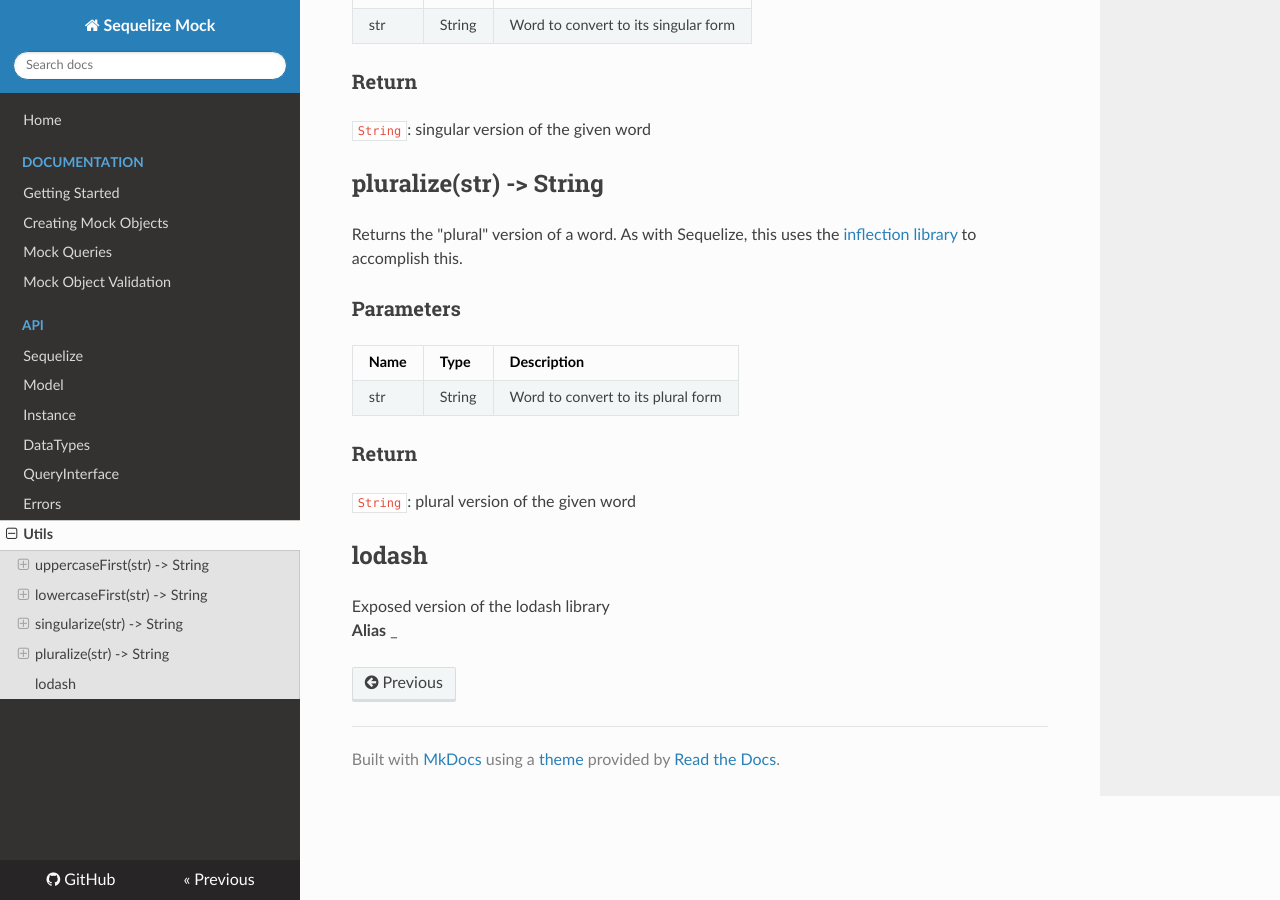
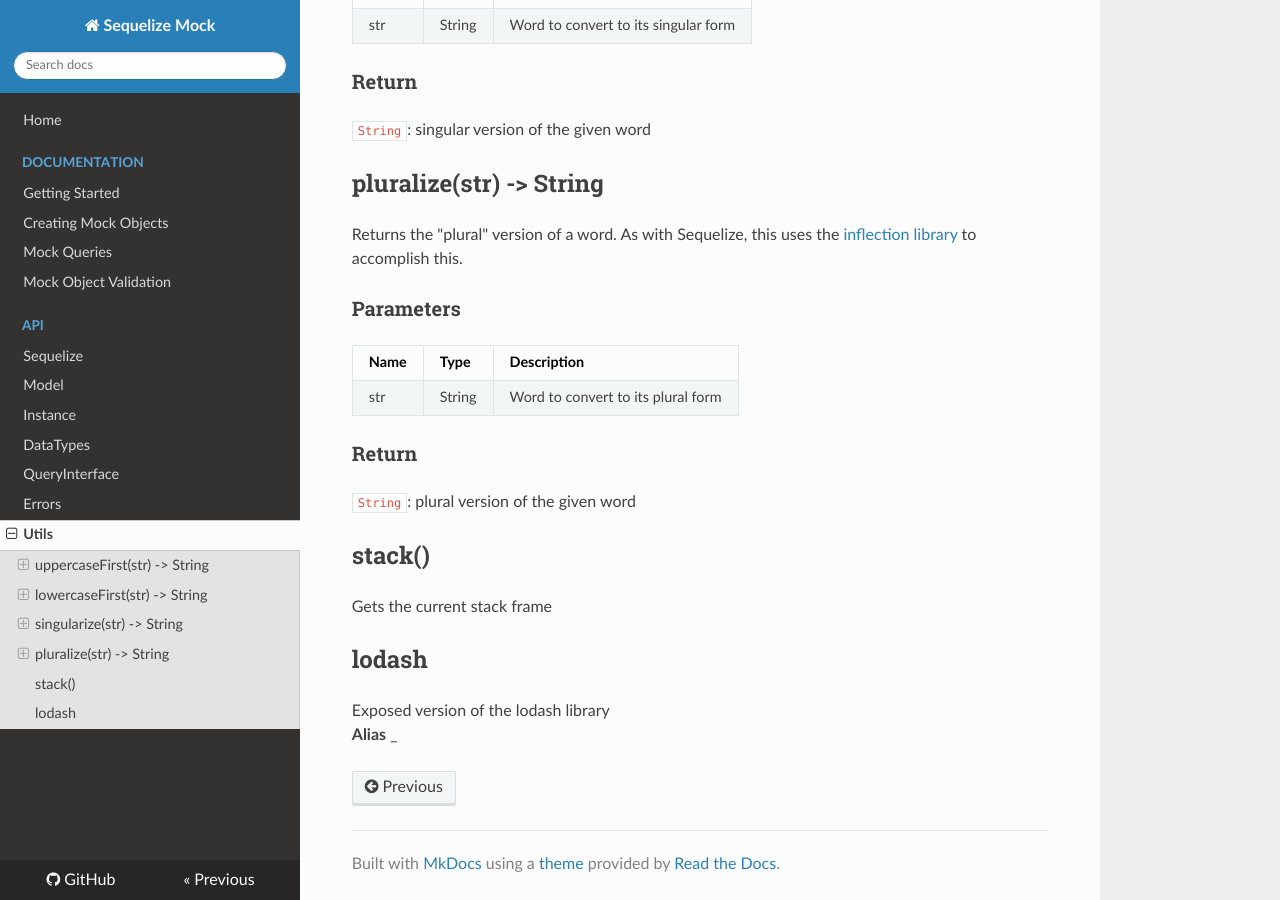
Before and after one commit to BlinkUX/sequelize-mock, an MkDocs documentation site: the page built from docs/api/utils.md, in a window 1280 px wide and 900 px high, scrolled down 1110 px. Built offline with MkDocs 1.6.1, drawn with Linux system fonts in a browser that asks for light colours; nearby versions of some CDN libraries; old or Windows-style settings are respelled for this version of MkDocs.

Commit message:
Add `.stack()` to Utils API Docs

```diff
--- a/docs/api/utils.md
+++ b/docs/api/utils.md
@@ -74,6 +74,13 @@ str | String | Word to convert to its plural form
 
 
 
+<a name="stack"></a>
+## stack()
+
+Gets the current stack frame
+
+
+
 <a name="lodash"></a>
 ## lodash
 
```
